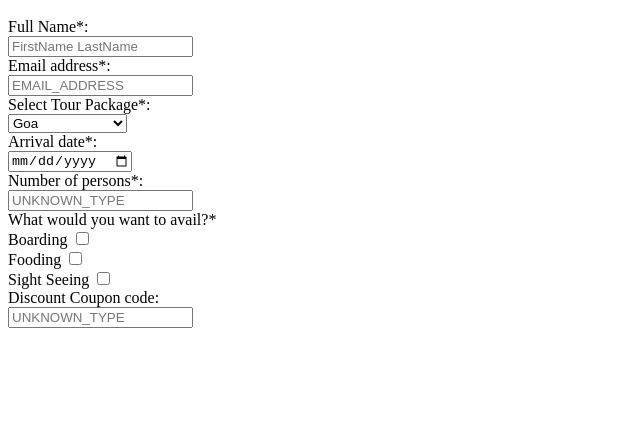
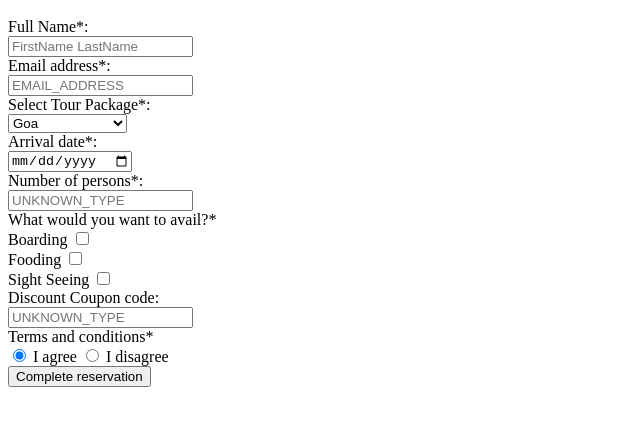
Before and after one commit to VitorCarvS/VitorCarvS.github.io, a plain HTML site: page formulario.html in a window 1280 px wide. Shown: the part 101-526 px from the top of the page, without its empty margins (0-640 px from the left). Drawn offline with Linux system fonts and the light colour scheme.

Commit message:
formulario.html

```diff
--- a/formulario.html
+++ b/formulario.html
@@ -46,6 +46,15 @@
   <label>Discount Coupon code:</label>
   <br>
   <input type="text" name="coupon_code" placeholder="UNKNOWN_TYPE" />
+  <br>
+  <label>Terms and conditions*</label>
+  <br>
+  <input type="radio" name="terms_option" checked />
+  <label>I agree</label>
+  <input type="radio" name="terms_option" />
+  <label>I disagree</label>
+  <br>
+  <input type="button" value="Complete reservation" />
 
 
 </body>
```
